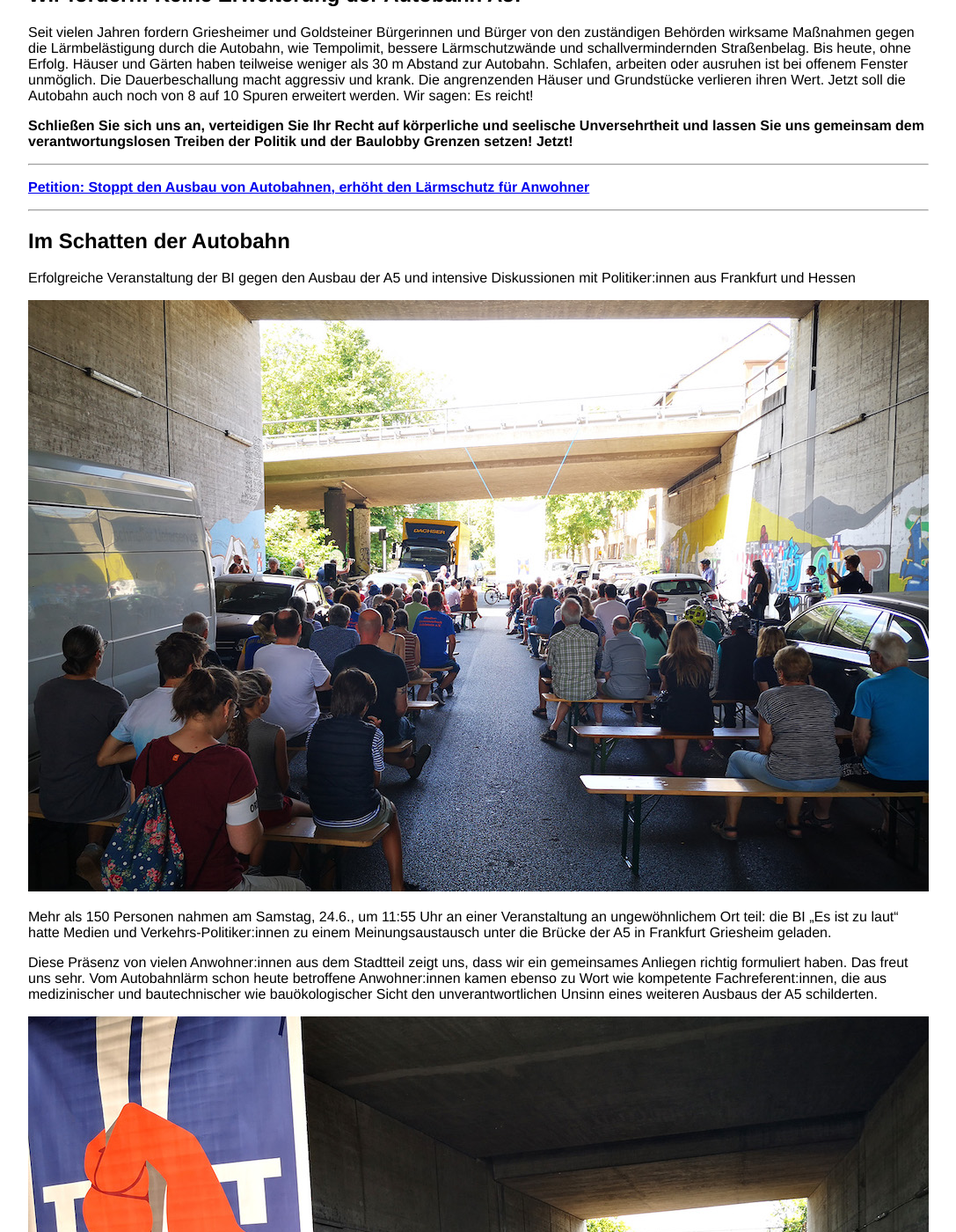
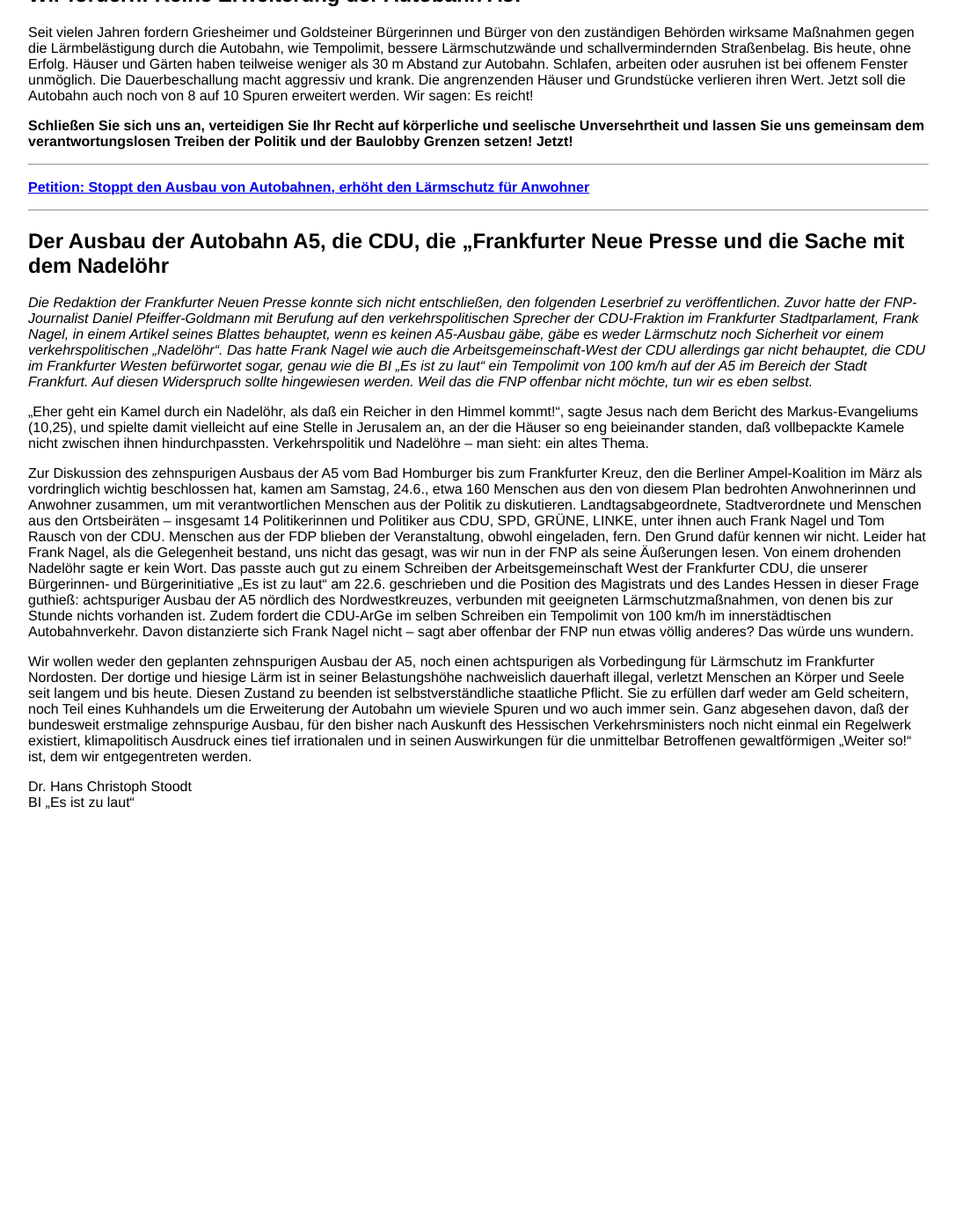
Before and after one commit to esistzulaut/website, a Jekyll site: the page built from index.md, in a window 1280 px wide and 1400 px high, scrolled down 569 px. Shown: the whole window at 88% size, without its empty margins (96-1183 px from the left). Built offline with Jekyll 4.4.1, drawn with Linux system fonts in a browser that asks for light colours; our own code applies the rules of GitHub Pages for plain Markdown files; after the commit the page ends 1516 px from its top, so only the background shows below that; some of the changed text lies outside the part shown.

Commit message:
Bericht über die FNP und das "Nadelöhr"

```diff
--- a/index.md
+++ b/index.md
@@ -13,28 +13,17 @@ Häuser und Gärten haben teilweise weniger als 30 m Abstand zur Autobahn. Schla
 
 ---
 
-## Im Schatten der Autobahn
+## Der Ausbau der Autobahn A5, die CDU, die „Frankfurter Neue Presse und die Sache mit dem Nadelöhr
 
-Erfolgreiche Veranstaltung der BI gegen den Ausbau der A5 und intensive Diskussionen mit Politiker:innen aus Frankfurt und Hessen
+_Die Redaktion der Frankfurter Neuen Presse konnte sich nicht entschließen, den folgenden Leserbrief zu veröffentlichen. Zuvor hatte der FNP-Journalist Daniel Pfeiffer-Goldmann mit Berufung auf den verkehrspolitischen Sprecher der CDU-Fraktion im Frankfurter Stadtparlament, Frank Nagel, in einem Artikel seines Blattes behauptet, wenn es keinen A5-Ausbau gäbe, gäbe es weder Lärmschutz noch Sicherheit vor einem verkehrspolitischen „Nadelöhr“.
+Das hatte Frank Nagel wie auch die Arbeitsgemeinschaft-West der CDU allerdings gar nicht behauptet, die CDU im Frankfurter Westen befürwortet sogar, genau wie die BI „Es ist zu laut“ ein Tempolimit von 100 km/h auf der A5 im Bereich der Stadt Frankfurt. Auf diesen Widerspruch sollte hingewiesen werden. Weil das die FNP offenbar nicht möchte, tun wir es eben selbst._
 
-![Veranstaltung der Bürgerinitiative unter der A5 in Frankfurt](assets/img/treffen-2023-06-24/120912_lowRes.jpg)
+„Eher geht ein Kamel durch ein Nadelöhr, als daß ein Reicher in den Himmel kommt!“, sagte Jesus nach dem Bericht des Markus-Evangeliums (10,25), und spielte damit vielleicht auf eine Stelle in Jerusalem an, an der die Häuser so eng beieinander standen, daß vollbepackte Kamele nicht zwischen ihnen hindurchpassten. Verkehrspolitik und Nadelöhre – man sieht: ein altes Thema.
 
-Mehr als 150 Personen nahmen am Samstag, 24.6., um 11:55 Uhr an einer Veranstaltung an ungewöhnlichem Ort teil: die BI „Es ist zu laut“ hatte Medien und Verkehrs-Politiker:innen zu einem Meinungsaustausch unter die Brücke der A5 in Frankfurt Griesheim geladen.
+Zur Diskussion des zehnspurigen Ausbaus der A5 vom Bad Homburger bis zum Frankfurter Kreuz, den die Berliner Ampel-Koalition im März als vordringlich wichtig beschlossen hat, kamen am Samstag, 24.6., etwa 160 Menschen aus den von diesem Plan bedrohten Anwohnerinnen und Anwohner zusammen, um mit verantwortlichen Menschen aus der Politik zu diskutieren. Landtagsabgeordnete, Stadtverordnete und Menschen aus den Ortsbeiräten – insgesamt 14 Politikerinnen und Politiker aus CDU, SPD, GRÜNE, LINKE, unter ihnen auch Frank Nagel und Tom Rausch von der CDU. Menschen aus der FDP blieben der Veranstaltung, obwohl eingeladen, fern. Den Grund dafür kennen wir nicht.
+Leider hat Frank Nagel, als die Gelegenheit bestand, uns nicht das gesagt, was wir nun in der FNP als seine Äußerungen lesen. Von einem drohenden Nadelöhr sagte er kein Wort. Das passte auch gut zu einem Schreiben der Arbeitsgemeinschaft West der Frankfurter CDU, die unserer Bürgerinnen- und Bürgerinitiative „Es ist zu laut“ am 22.6. geschrieben und die Position des Magistrats und des Landes Hessen in dieser Frage guthieß: achtspuriger Ausbau der A5 nördlich des Nordwestkreuzes, verbunden mit geeigneten Lärmschutzmaßnahmen, von denen bis zur Stunde nichts vorhanden ist.  Zudem fordert die CDU-ArGe im selben Schreiben ein Tempolimit von 100 km/h im innerstädtischen Autobahnverkehr. Davon distanzierte sich Frank Nagel nicht – sagt aber offenbar der FNP nun etwas völlig anderes? Das würde uns wundern.
 
-Diese Präsenz von vielen Anwohner:innen aus dem Stadtteil zeigt uns, dass wir ein gemeinsames Anliegen richtig formuliert haben. Das freut uns sehr. Vom Autobahnlärm schon heute betroffene Anwohner:innen kamen ebenso zu Wort wie kompetente Fachreferent:innen, die aus medizinischer und bautechnischer wie bauökologischer Sicht den unverantwortlichen Unsinn eines weiteren Ausbaus der A5 schilderten.
+Wir wollen weder den geplanten zehnspurigen Ausbau der A5, noch einen achtspurigen als Vorbedingung für Lärmschutz im Frankfurter Nordosten. Der dortige und hiesige Lärm ist in seiner Belastungshöhe nachweislich dauerhaft illegal, verletzt Menschen an Körper und Seele seit langem und bis heute. Diesen Zustand zu beenden ist selbstverständliche staatliche Pflicht. Sie zu erfüllen darf weder am Geld scheitern, noch Teil eines Kuhhandels um die Erweiterung der Autobahn um wieviele Spuren und wo auch immer sein. Ganz abgesehen davon, daß der bundesweit erstmalige zehnspurige Ausbau, für den bisher nach Auskunft des Hessischen Verkehrsministers noch nicht einmal ein Regelwerk existiert, klimapolitisch Ausdruck eines tief irrationalen und in seinen Auswirkungen für die unmittelbar Betroffenen gewaltförmigen „Weiter so!“ ist, dem wir entgegentreten werden.
 
-![Treffen unter der A5](assets/img/treffen-2023-06-24/115827_lowRes.jpg)
-
-Ebenso finden wir es gut, daß 11 Politiker:innen von CDU, SPD, GRÜNEN und LINKEN unserer Einladung gefolgt sind, sich unsere Forderungen anhörten und in kurzen Statements ihre Position zum von der Bundesregierung angekündigten zehnspurigen Ausbau der A5 darlegten.
-
-![Parteienvertreter sind der Einladung der Bürgerinitiative gefolgt](assets/img/treffen-2023-06-24/122745_lowRes.jpg)
-
-Natürlich waren weder diese Positionierungen untereinander, noch die meisten mit den Forderungen der BI, die unter dem Titel „Vier Positionen und drei Forderungen“ vorgetragen wurden (Anlage), einfach deckungsgleich einer Ansicht.
-Dennoch: kein/e einzige/r der anwesenden Politiker:innen aus den genannten Parteien sprach sich rückhaltlos für den von der Bundesregierung angekündigten zehnspurigen Ausbau aus. Alle äußerten Zweifel an der klimapolitischen Sinnhaftigkeit eines solchen Vorhabens.
-
-Diesen Sachverhalt öffentlich hör- und sichtbar zu machen, wird unsere Aufgabe nicht zuletzt im kommenden Landtagswahlkampf sein.
-
-![Wir bleiben dran, auch nach dem Treffen unter der Autbahnbrücke](assets/img/treffen-2023-06-24/121008_lowRes.jpg)
-
-BI „Es ist zu laut“\
-24.6.2023
+Dr. Hans Christoph Stoodt\
+BI „Es ist zu laut“
```
Also changed, not shown: archiv.md (+2 -0 lines), archiv/treffen-2023-06-24.md (added, +25 -0 lines).
